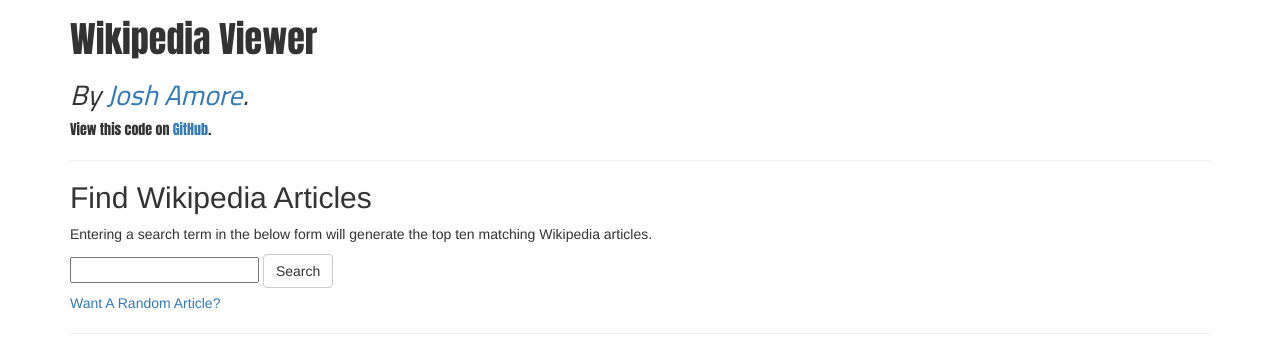
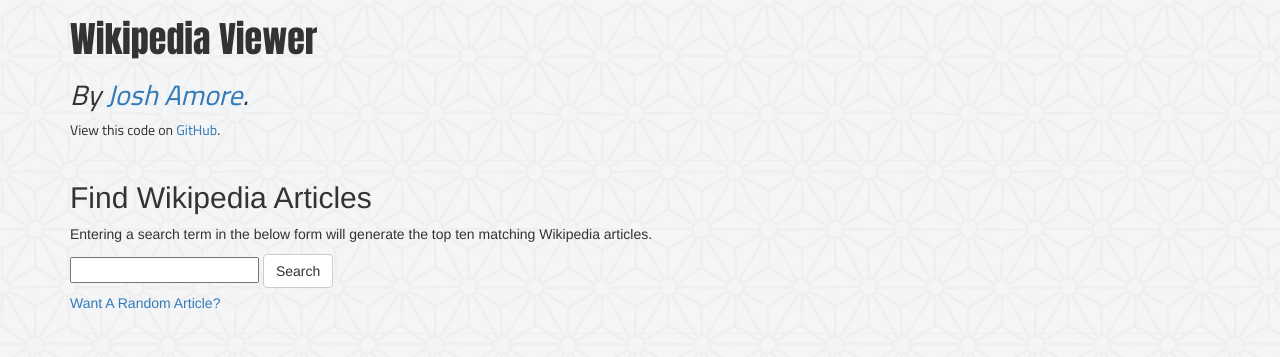
Before and after one commit to joshamore/wikipedia_viewer, a plain HTML site: page index.html in a window 1280 px wide. Drawn offline with nearby package versions, Linux system fonts and the light colour scheme.

Commit message:
added comments, added background texture image

```diff
--- a/style.css
+++ b/style.css
@@ -1,39 +1,58 @@
+body {
+    background-image: url(assets/background-texture.png);
+}
+
+
+/*******************************
+Header Section
+*******************************/
 #header {
     font-family: 'Anton', sans-serif;
 }
-
 #nameHeading {
     font-family: 'Cairo', sans-serif;
     font-size: 2em;
     font-style: italic;
 }
+#subHeadinginfo {
+    font-family: 'Cairo', sans-serif;
+}
 
+
+/*******************************
+Search Section
+*******************************/
 #randomArticle {
     margin-top: 5px;
 }
 
+
+/*******************************
+Search Section
+*******************************/
 .results {
     border: 1px solid black;
     background-color: #D3D3D3;
     margin: 3%;
 }
 
+
+/*******************************
+Results Section
+*******************************/
 .results:hover {
     box-shadow: 10px 10px 10px 5px #888888;
 }
-
 .results h2 {
     color: #253F3F;
     font-family: 'Anton', sans-serif;
 }
-
 .results p {
     color: black;
     font-family: 'Cairo', sans-serif;
     font-size: 1.1em;
     text-decoration: none;
 }
-
 #wikiData a:hover {
     text-decoration: none;
 }
```
